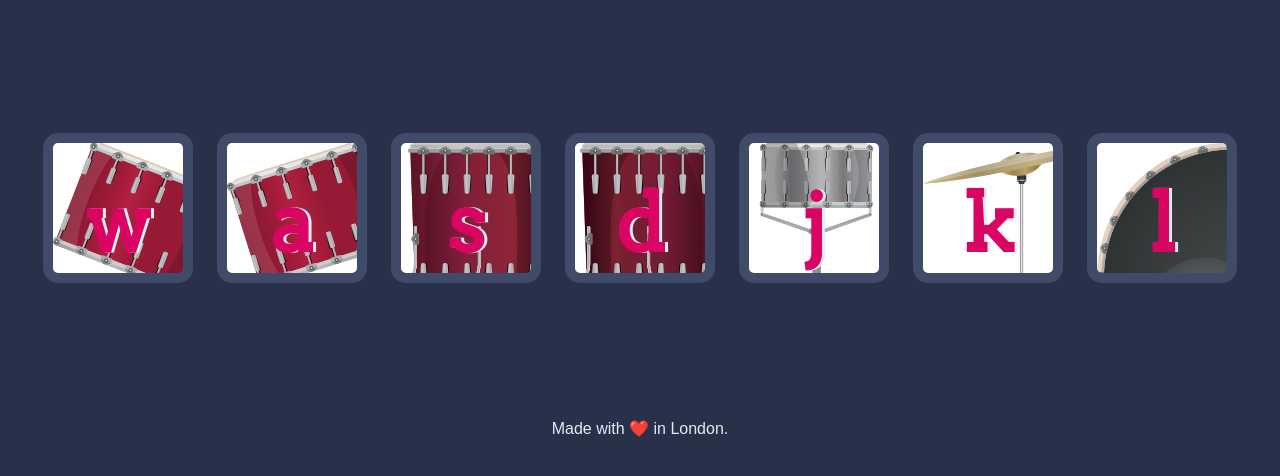
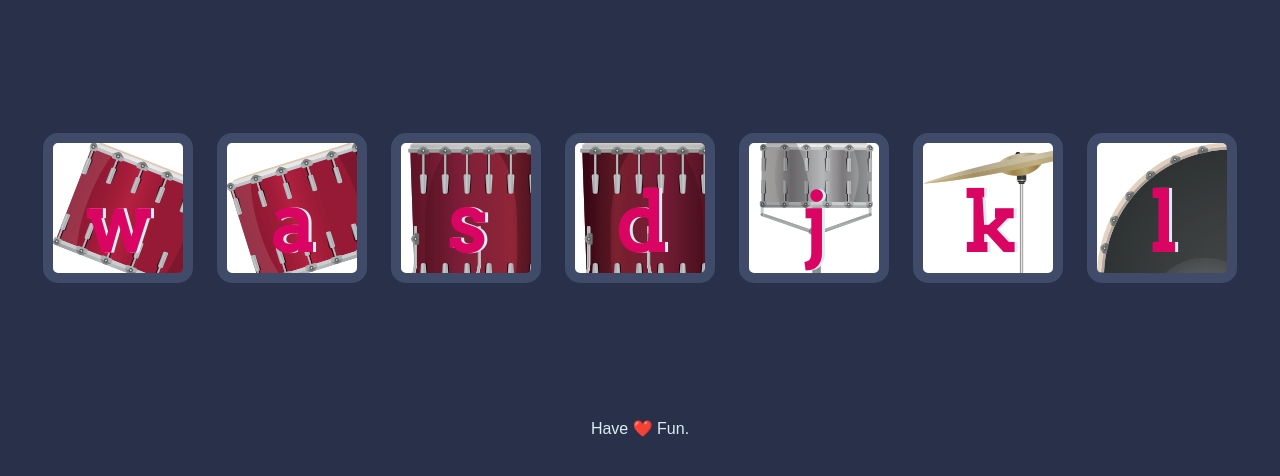
Before and after one commit to muazmansur/Drum-Kit-With-JS, a plain HTML site: page index.html in a window 1280 px wide. Shown: the part 156-632 px from the top of the page. Drawn offline with Linux system fonts and the light colour scheme.

Commit message:
Add files via upload

```diff
--- a/index.html
+++ b/index.html
@@ -23,7 +23,7 @@
 
    <script src="index.js"></script>
   <footer>
-    Made with ❤️ in London.
+    Have ❤️ Fun.
   </footer>
 </body>
 
```
